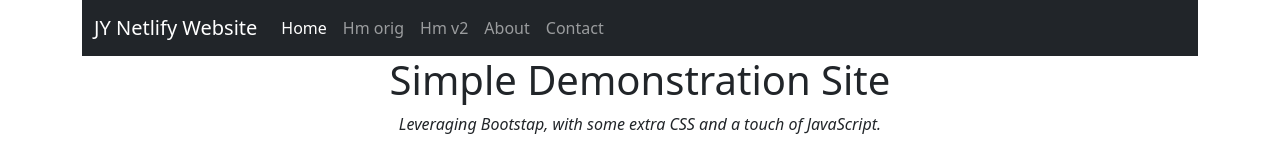
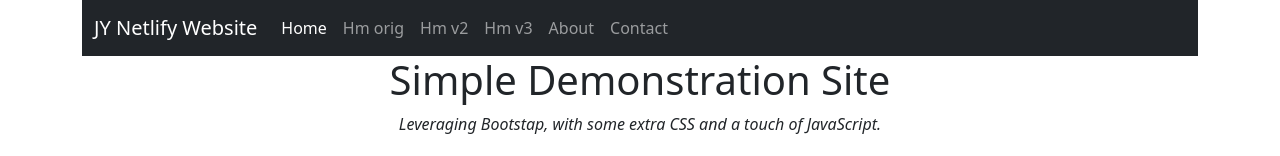
Before and after one commit to jyuill/html-basics, a plain HTML site: page index.html in a window 1280 px wide. Shown: the top 156 px of the page. Drawn offline with nearby package versions, Linux system fonts and the light colour scheme.

Commit message:
nav tweak

```diff
--- a/index.html
+++ b/index.html
@@ -28,6 +28,7 @@
                       <a class="nav-link active" aria-current="page" href="index.html">Home</a>
                       <a class="nav-link" href="index_orig.html">Hm orig</a>
                       <a class="nav-link" href="index-v2.html">Hm v2</a>
+                      <a class="nav-link" href="index-v3.html">Hm v3</a>
                       <a class="nav-link" href="about.html">About</a>
                       <a class="nav-link" href="contact.html">Contact</a>
                     </div>
```
